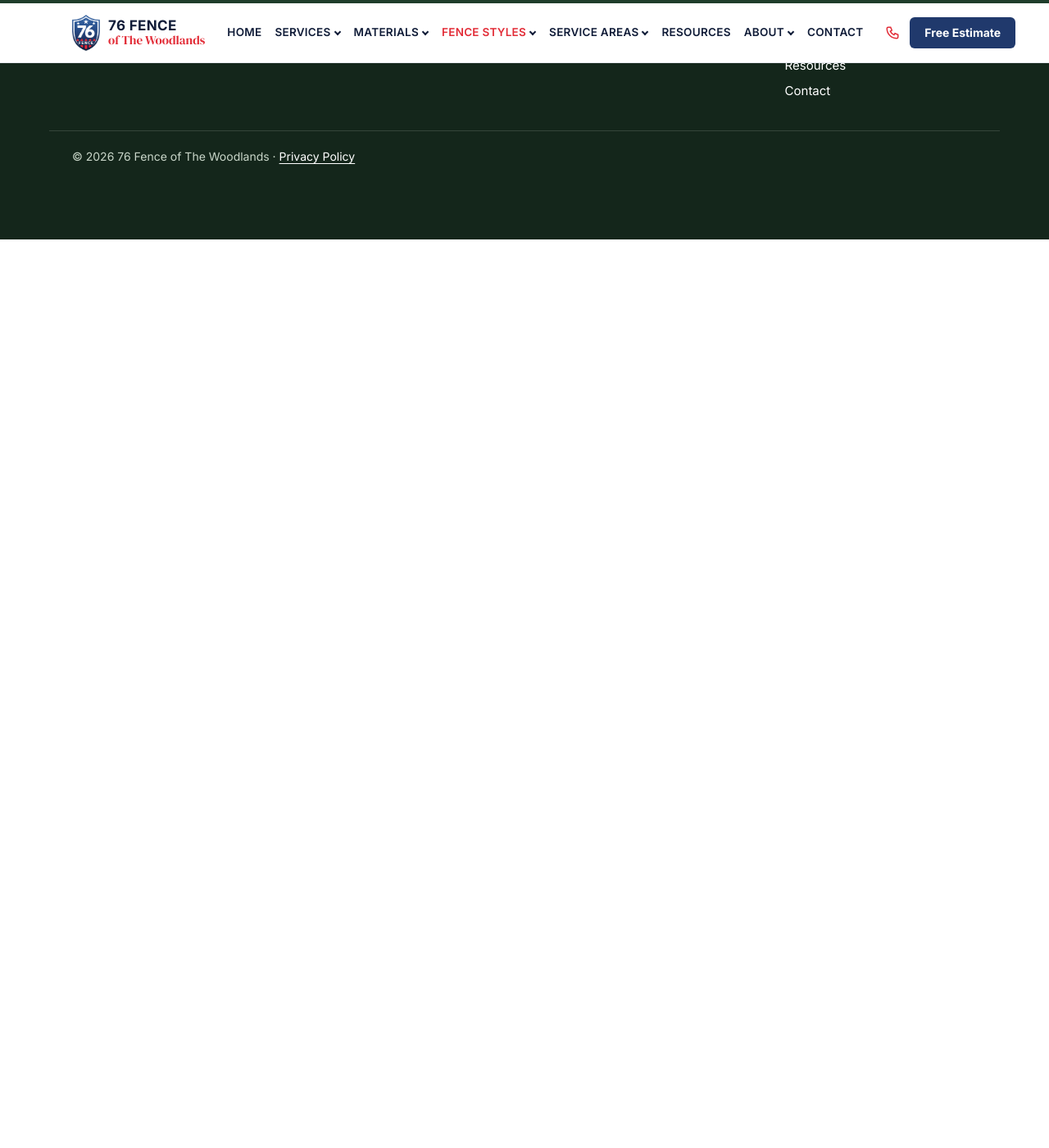
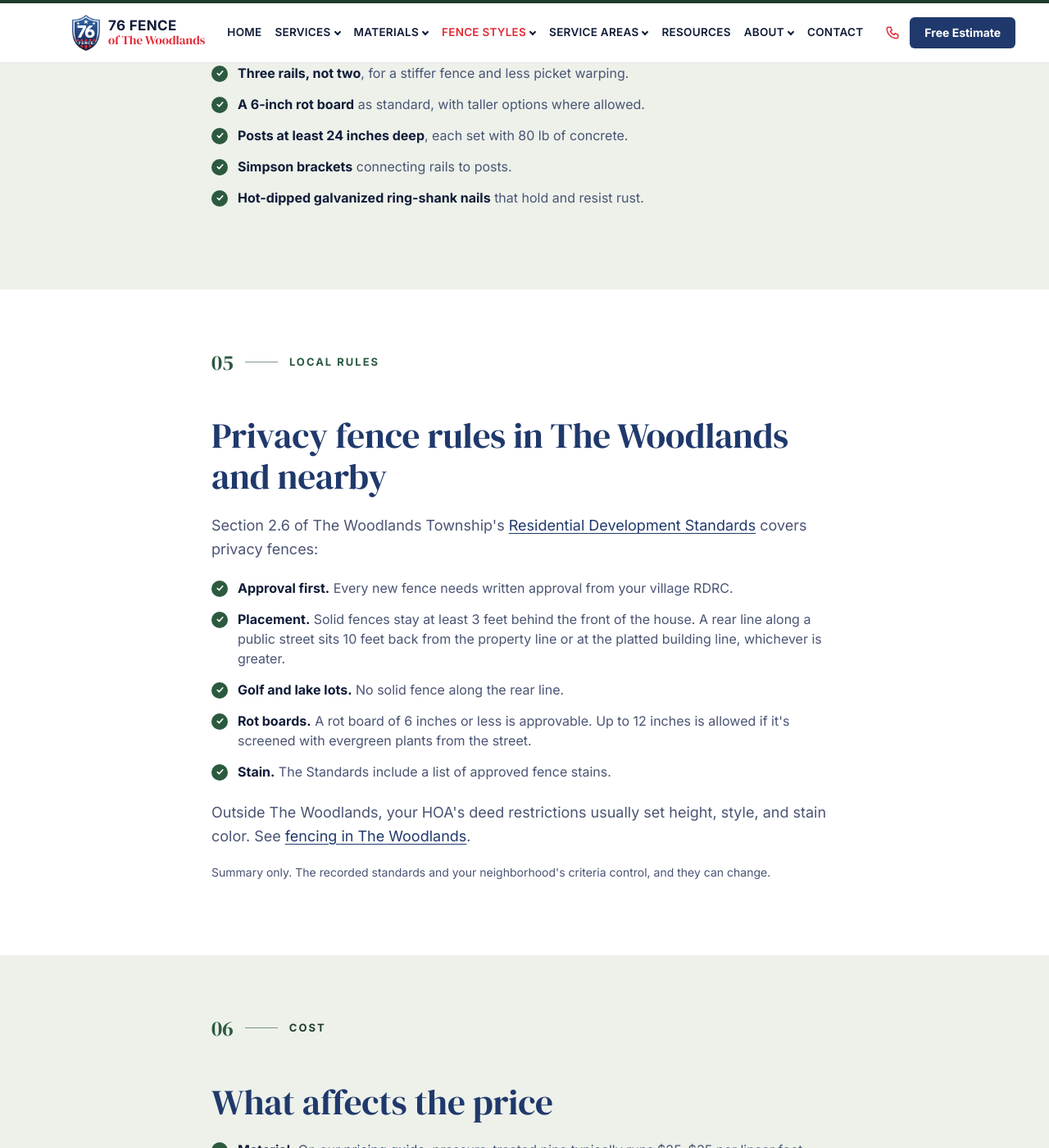
Before and after one commit to brysr1/thewoodlandsfences-site, a Jekyll site: the page built from fence-styles/privacy.md, in a window 1280 px wide and 1400 px high, scrolled down 2766 px. Shown: the whole window at 82% size. Built offline with Jekyll 4.4.1, drawn with Linux system fonts in a browser that asks for light colours; before the commit the page ends 3058 px from its top, so only the background shows below that; some of the changed text lies outside the part shown.

Commit message:
Expand privacy page: where it fits, options, build details, Woodlands rules, cost factors, FAQ
Co-Authored-By: Claude Opus 5.5 <noreply@anthropic.com>
Claude-Session: https://claude.ai/code/session_01G5LnwAMmNeAsRzudMbwUtq

```diff
--- a/fence-styles/privacy.md
+++ b/fence-styles/privacy.md
@@ -5,6 +5,12 @@ permalink: /fence-styles/privacy/
 faq:
   - q: "How tall can my privacy fence be?"
     a: "Depends on your rules: in The Woodlands, 7'6\" solid (8'6\" on major streets); elsewhere usually what your HOA allows, up to 8 feet before a Houston permit is needed."
+  - q: "Side-by-side or board-on-board?"
+    a: "Side-by-side costs less. As wood dries, small gaps can open between boards. Board-on-board overlaps the pickets, so it stays private as the wood shrinks."
+  - q: "Which side faces my neighbor?"
+    a: "The finished side faces out, toward the street or the neighbor. In The Woodlands, putting the unfinished side toward a neighbor needs that neighbor's written consent."
+  - q: "Cedar or pine?"
+    a: "Pine costs less up front. Cedar resists rot and insects better and takes stain well. Both get the same three-rail build and deep posts. See [wood and cedar](/materials/wood-cedar/)."
 ---
 
 {% include hero.html small=true eyebrow="Fence styles" title="Privacy fences" lede="Six- to eight-foot fences that close off the backyard, built to your neighborhood's height and style rules." image="/assets/images/fences/cedar-privacy-backyard.jpg" alt="Cedar privacy fence" %}
@@ -27,6 +33,20 @@ faq:
 </section>
 
 <section class="fx-band fx-band-alt">
+  <div class="fx-container fx-prose">
+    {% include eyebrow.html text="Where it fits" %}
+    <h2>When a privacy fence makes sense</h2>
+    <ul class="fx-checklist">
+      <li><span><b>Backyards next to neighbors.</b> Block the view from next door and from second-story windows.</span></li>
+      <li><span><b>Pools and patios.</b> A solid fence screens the outdoor space you use most. Pool barriers have their own rules. See <a href="{{ '/fence-styles/pool-enclosure/' | relative_url }}">pool enclosures</a>.</span></li>
+      <li><span><b>Dogs.</b> Dogs that bark at everything they see often settle down behind a solid fence. See <a href="{{ '/fence-styles/pet/' | relative_url }}">pet fences</a>.</span></li>
+      <li><span><b>Busy streets.</b> A solid fence cuts the view of traffic. Corner and street-side lots have their own setback rules.</span></li>
+      <li><span><b>Not for golf or lake lots.</b> In The Woodlands, solid fences aren't allowed along those rear lines. See <a href="{{ '/fence-styles/ornamental/' | relative_url }}">ornamental fences</a>.</span></li>
+    </ul>
+  </div>
+</section>
+
+<section class="fx-band">
   <div class="fx-container">
     {% include eyebrow.html text="Options" %}
     <h2>Choices to make</h2>
@@ -34,8 +54,56 @@ faq:
       <div class="fx-card"><h3>Side-by-side</h3><p>Simple and economical.</p></div>
       <div class="fx-card"><h3>Board-on-board</h3><p>No gaps as the wood shrinks.</p></div>
       <div class="fx-card"><h3>Capped</h3><p>A cap and trim for a finished top.</p></div>
-      <div class="fx-card"><h3>Horizontal</h3><p>A modern look.</p></div>
+      <div class="fx-card"><h3>Horizontal</h3><p>A modern look.</p><a class="more" href="{{ '/fence-styles/horizontal-modern/' | relative_url }}">Horizontal &rarr;</a></div>
+      <div class="fx-card"><h3>Cedar or pine</h3><p>Cedar for looks and rot resistance. Pine to save up front.</p><a class="more" href="{{ '/materials/wood-cedar/' | relative_url }}">Wood &amp; cedar &rarr;</a></div>
+      <div class="fx-card"><h3>Stain</h3><p>Stained to your HOA's color, or left to weather.</p><a class="more" href="{{ '/fence-staining-power-washing/' | relative_url }}">Staining &rarr;</a></div>
     </div>
     <p style="margin-top:24px"><strong>Related:</strong> <a href="{{ '/materials/wood-cedar/' | relative_url }}">Wood & cedar</a> · <a href="{{ '/fence-styles/semi-privacy/' | relative_url }}">Semi-privacy</a></p>
   </div>
 </section>
+
+<section class="fx-band fx-band-alt">
+  <div class="fx-container fx-prose">
+    {% include eyebrow.html text="How we build it" %}
+    <h2>What goes into our privacy fences</h2>
+    <ul class="fx-checklist">
+      <li><span><b>Three rails, not two</b>, for a stiffer fence and less picket warping.</span></li>
+      <li><span><b>A 6-inch rot board</b> as standard, with taller options where allowed.</span></li>
+      <li><span><b>Posts at least 24 inches deep</b>, each set with 80 lb of concrete.</span></li>
+      <li><span><b>Simpson brackets</b> connecting rails to posts.</span></li>
+      <li><span><b>Hot-dipped galvanized ring-shank nails</b> that hold and resist rust.</span></li>
+    </ul>
+  </div>
+</section>
+
+<section class="fx-band">
+  <div class="fx-container fx-prose">
+    {% include eyebrow.html text="Local rules" %}
+    <h2>Privacy fence rules in The Woodlands and nearby</h2>
+    <p>Section 2.6 of The Woodlands Township's <a href="https://www.thewoodlandstownship-tx.gov/files/sharedassets/main/v/2/covenant-administration/documents/2024-residential-standards-recorded-12-10-2024.pdf" rel="noopener">Residential Development Standards</a> covers privacy fences:</p>
+    <ul class="fx-checklist">
+      <li><span><b>Approval first.</b> Every new fence needs written approval from your village RDRC.</span></li>
+      <li><span><b>Placement.</b> Solid fences stay at least 3 feet behind the front of the house. A rear line along a public street sits 10 feet back from the property line or at the platted building line, whichever is greater.</span></li>
+      <li><span><b>Golf and lake lots.</b> No solid fence along the rear line.</span></li>
+      <li><span><b>Rot boards.</b> A rot board of 6 inches or less is approvable. Up to 12 inches is allowed if it's screened with evergreen plants from the street.</span></li>
+      <li><span><b>Stain.</b> The Standards include a list of approved fence stains.</span></li>
+    </ul>
+    <p>Outside The Woodlands, your HOA's deed restrictions usually set height, style, and stain color. See <a href="{{ '/service-areas/the-woodlands/' | relative_url }}">fencing in The Woodlands</a>.</p>
+    <p class="fx-note">Summary only. The recorded standards and your neighborhood's criteria control, and they can change.</p>
+  </div>
+</section>
+
+<section class="fx-band fx-band-alt">
+  <div class="fx-container fx-prose">
+    {% include eyebrow.html text="Cost" %}
+    <h2>What affects the price</h2>
+    <ul class="fx-checklist">
+      <li><span><b>Material.</b> On our <a href="{{ '/pricing-guide/' | relative_url }}">pricing guide</a>, pressure-treated pine typically runs $25&ndash;$35 per linear foot installed and cedar $30&ndash;$47.</span></li>
+      <li><span><b>Style.</b> Board-on-board and capped designs take more material and labor than side-by-side.</span></li>
+      <li><span><b>Height.</b> An 8-foot fence needs longer boards and posts than a 6-foot fence.</span></li>
+      <li><span><b>Stain.</b> A required stain color adds a finishing step.</span></li>
+      <li><span><b>Tear-out.</b> Removing an old fence and its footings is part of your quote.</span></li>
+      <li><span><b>Gates.</b> Walk and drive gates are priced on their own. See <a href="{{ '/fence-styles/gates/' | relative_url }}">gates</a>.</span></li>
+    </ul>
+  </div>
+</section>
```
